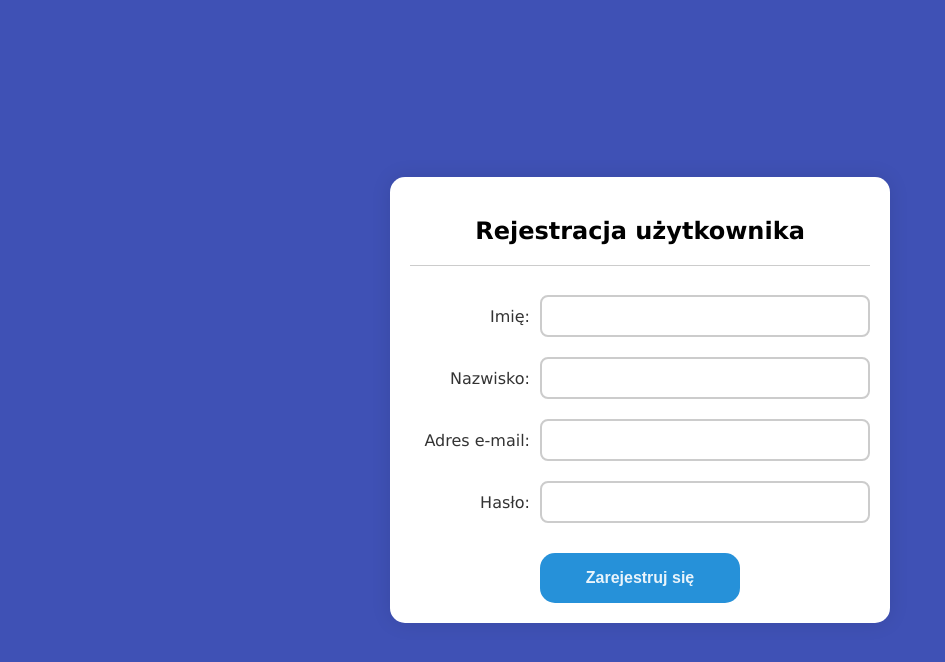
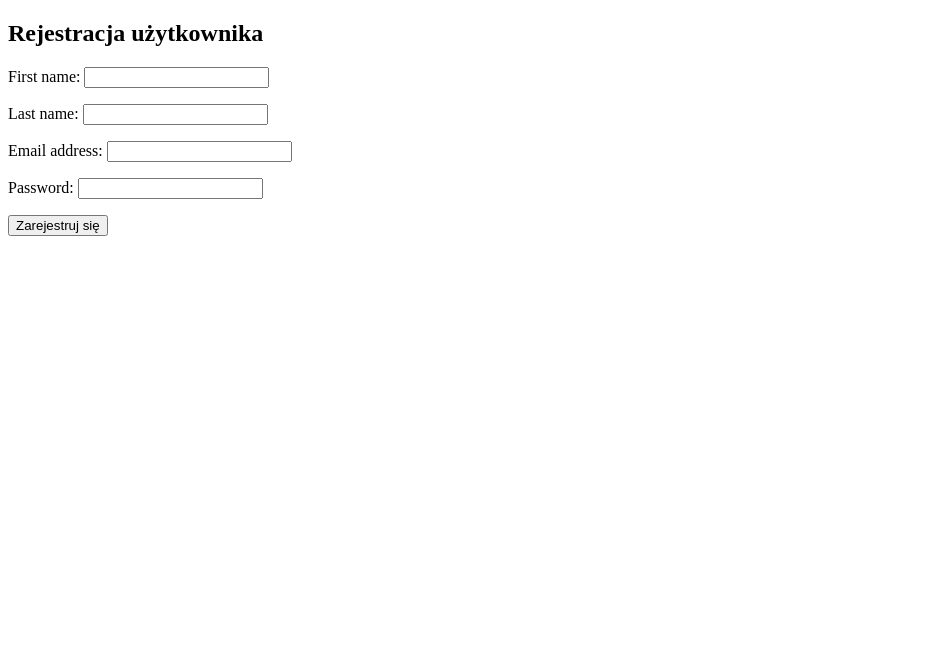
Before and after one commit to sajowo/FastSplit, a Django app: page /signup/ in a window 1280 px wide. Shown: the top 662 px of the page, without its empty margins (0-945 px from the left). Run offline with Django 5.2, Linux system fonts and the light colour scheme.

Commit message:
Dodanie polaczenia pomiedzy formularzem rejestracyjnym a baza danych

```diff
--- /dev/null
+++ b/EsSplit/forms.py
@@ -0,0 +1,9 @@
+from django import forms
+from django.contrib.auth.models import User
+
+class RegisterForm(forms.ModelForm):
+    password = forms.CharField(widget=forms.PasswordInput)
+
+    class Meta:
+        model = User
+        fields = ['first_name', 'last_name', 'email', 'password']
--- a/EsSplit/templates/SignUp.html
+++ b/EsSplit/templates/SignUp.html
@@ -1,52 +1,18 @@
+<!-- your_app/templates/register.html -->
+
 <!DOCTYPE html>
 <html lang="pl">
-
 <head>
-    <meta charset="utf-8">
-    <title>Podziel Rachunek {% block title %}{% endblock %}</title>
-    {% load static %}
-    <link rel="icon" type="image/x-icon" href="{% static 'img/favv16.png' %}">
-    <link rel="stylesheet" href="{% static 'css/test.css' %}">
-
-
+    <meta charset="UTF-8">
+    <meta name="viewport" content="width=device-width, initial-scale=1.0">
+    <title>Rejestracja</title>
 </head>
-
 <body>
-    <form>
-        <h2>Rejestracja użytkownika</h2>
-        <div class="txt_field">
-            <label for="name">Imię:</label>
-            <input type="text" id="name" name="name" required>
-        </div>
-        <div class="txt_field">
-            <label for="surname">Nazwisko:</label>
-            <input type="text" id="surname" name="surname" required>
-        </div>
-        <div class="txt_field">
-            <label for="email">Adres e-mail:</label>
-            <input type="email" id="email" name="email" required>
-        </div>
-
-        <div class="txt_field">
-            <label for="password">Hasło:</label>
-            <input type="password" id="password" name="password" required>
-        </div>
-
-        <input type="submit" value="Zarejestruj się">
+    <h2>Rejestracja użytkownika</h2>
+    <form method="post">
+        {% csrf_token %}
+        {{ form.as_p }}
+        <button type="submit">Zarejestruj się</button>
     </form>
-
-    <script>
-        // Generate a unique user code based on the user's name and surname
-        const form = document.querySelector('form');
-        form.addEventListener('submit', (e) => {
-            e.preventDefault();
-            const name = document.querySelector('#name').value;
-            const surname = document.querySelector('#surname').value;
-            const userCode = `${name.charAt(0)}${surname.charAt(0)}${Math.floor(Math.random() * 1000)}`;
-            console.log(`User code: ${userCode}`);
-            // Send the form data to the server or perform any other action
-        });
-    </script>
 </body>
-
 </html>
--- a/EsSplit/views.py
+++ b/EsSplit/views.py
@@ -1,9 +1,12 @@
 from django.shortcuts import render, redirect
+from django.contrib.auth.models import User
 from django.contrib.auth import authenticate, login, logout
 from django.urls import reverse
 from django.contrib.auth.forms import UserCreationForm
 from django.contrib import messages
+from .forms import RegisterForm
 import logging
+import random
 
 
 logger = logging.getLogger(__name__)
@@ -31,16 +34,24 @@ def logout_view(request):
     logout(request)
     return redirect('login')
 
+def generate_username(first_name, last_name):
+    base_username = f"{first_name.lower()}{last_name.lower()}"
+    username = base_username
+    while User.objects.filter(username=username).exists():
+        username = f"{base_username}{random.randint(1000, 9999)}"
+    return username
+
+
 def register(request):
     if request.method == 'POST':
-        form = UserCreationForm(request.POST)
+        form = RegisterForm(request.POST)
         if form.is_valid():
-            user = form.save()
-            messages.success(request, "Konto zostało utworzone! Zaloguj się.")
-            return redirect(reverse('login'))
-        else:
-            messages.error(request, "Błąd podczas tworzenia konta.")
-            return render(request, 'signup.html', {'form': form})
+            user = form.save(commit=False)
+            user.username = generate_username(user.first_name, user.last_name)
+            user.set_password(form.cleaned_data['password'])
+            user.save()
+            login(request, user)
+            return redirect('index')  # przekierowanie do strony głównej lub innej strony po rejestracji
     else:
-        form = UserCreationForm()
-        return render(request, 'signup.html', {'form': form})
+        form = RegisterForm()
+    return render(request, 'SignUp.html', {'form': form})
```
Also changed, not shown: EsSplit/templates/index.html (+6 -3 lines).
